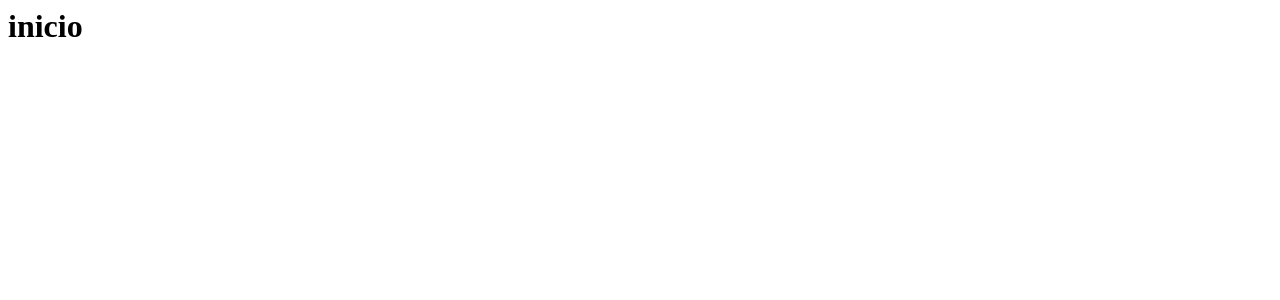
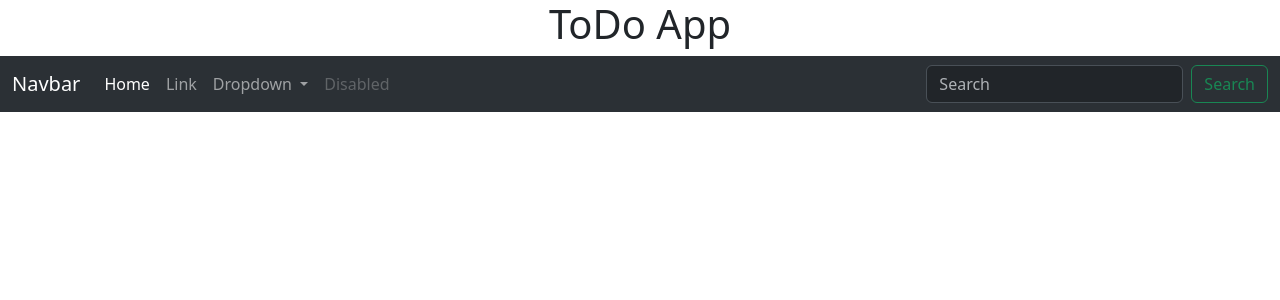
Before and after one commit to EliasIrusta/TODOapp, a PHP site: page / in a window 1280 px wide. Before the commit the part shown is almost empty. Shown: the top 300 px of the page. Run offline with PHP 8.4, Linux system fonts and the light colour scheme; some libraries are stand-ins or nearby versions.

Commit message:
index base, navbar, header

```diff
--- /dev/null
+++ b/app/views/layouts/head.php
@@ -0,0 +1,6 @@
+<meta charset="UTF-8">
+<meta name="viewport" content="width=device-width, initial-scale=1.0">
+<title>ToDO App</title>
+<div class="container, text-center">
+    <h1>ToDo App</h1>
+</div>
--- /dev/null
+++ b/app/views/layouts/navbar.php
@@ -0,0 +1,38 @@
+<nav class="navbar bg-primary navbar-expand-lg bg-body-tertiary" data-bs-theme="dark">
+    <div class="container-fluid">
+        <a class="navbar-brand" href="#">Navbar</a>
+        <button class="navbar-toggler" type="button" data-bs-toggle="collapse" data-bs-target="#navbarSupportedContent" aria-controls="navbarSupportedContent" aria-expanded="false" aria-label="Toggle navigation">
+            <span class="navbar-toggler-icon"></span>
+        </button>
+        <div class="collapse navbar-collapse" id="navbarSupportedContent">
+            <ul class="navbar-nav me-auto mb-2 mb-lg-0">
+                <li class="nav-item">
+                    <a class="nav-link active" aria-current="page" href="#">Home</a>
+                </li>
+                <li class="nav-item">
+                    <a class="nav-link" href="#">Link</a>
+                </li>
+                <li class="nav-item dropdown">
+                    <a class="nav-link dropdown-toggle" href="#" role="button" data-bs-toggle="dropdown" aria-expanded="false">
+                        Dropdown
+                    </a>
+                    <ul class="dropdown-menu">
+                        <li><a class="dropdown-item" href="#">Action</a></li>
+                        <li><a class="dropdown-item" href="#">Another action</a></li>
+                        <li>
+                            <hr class="dropdown-divider">
+                        </li>
+                        <li><a class="dropdown-item" href="#">Something else here</a></li>
+                    </ul>
+                </li>
+                <li class="nav-item">
+                    <a class="nav-link disabled" aria-disabled="true">Disabled</a>
+                </li>
+            </ul>
+            <form class="d-flex" role="search">
+                <input class="form-control me-2" type="search" placeholder="Search" aria-label="Search">
+                <button class="btn btn-outline-success" type="submit">Search</button>
+            </form>
+        </div>
+    </div>
+</nav>
--- /dev/null
+++ b/package.json
@@ -0,0 +1,5 @@
+{
+  "dependencies": {
+    "bootstrap": "^5.3.3"
+  }
+}
--- a/public/index.php
+++ b/public/index.php
@@ -1 +1,25 @@
-<h1>inicio</h1>
+
+<!DOCTYPE html>
+<html lang="es">
+<head>
+  <meta charset="UTF-8">
+  <meta name="viewport" content="width=device-width, initial-scale=1.0">
+  <title>TODO App</title>
+  <link href="/node_modules/bootstrap/dist/css/bootstrap.min.css" rel="stylesheet">
+  <link href="/public/css/styles.css" rel="stylesheet">
+</head>
+<body>
+
+
+  <?php
+      include "../app/views/layouts/head.php";
+      include "../app/views/layouts/navbar.php";
+
+
+  ?>
+
+  <script src="/node_modules/jquery/dist/jquery.min.js"></script>
+  <script src="/node_modules/bootstrap/dist/js/bootstrap.bundle.min.js"></script>
+  <script src="/public/js/app.js"></script>
+</body>
+</html>
```
Also changed, not shown: app/config/database.php (+9 -0 lines), package-lock.json (added).
